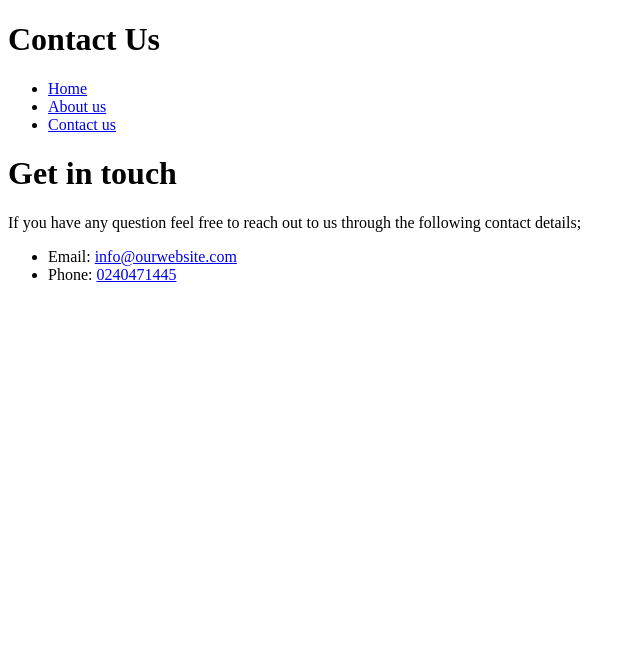
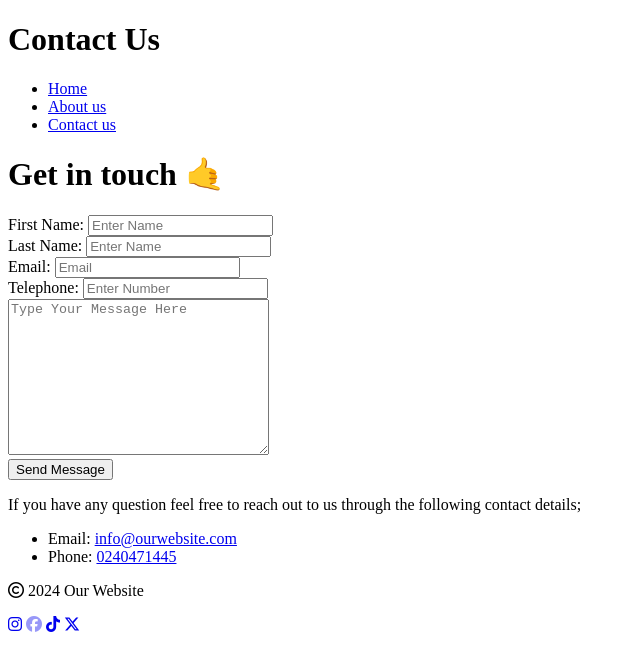
Before and after one commit to seldeo/Homework3, a plain HTML site: page Pages/Contactus.html in a window 1280 px wide. Shown: the whole page, without its empty margins (0-640 px from the left). Drawn offline with Linux system fonts and the light colour scheme.

Commit message:
adding changes in Pages folder

```diff
--- a/Pages/Contactus.html
+++ b/Pages/Contactus.html
@@ -5,6 +5,7 @@
     <meta name="viewport" content="width=, initial-scale=1.0">
     <title>Contact Us</title>
 
+    <script src="https://kit.fontawesome.com/defc012258.js" crossorigin="anonymous"></script>
 </head>
 <body>
     <h1>Contact Us</h1>
@@ -17,7 +18,31 @@
 
         </ul>
     </nav>
-    <h1>Get in touch</h1>
+    <h1>Get in touch 🤙</h1>
+    <Form>
+        <div>
+       <label for="First Name">First  Name:</label>
+        <input type="text" name="First Name" id="" placeholder="Enter Name">
+    </div>
+    <div>
+        <label for="Last Name">Last  Name:</label>
+        <input type="text" name="Last Name" id="" placeholder="Enter Name">
+    </div>
+
+    <div>
+        <label for="Email"> Email:</label>
+        <input type="text" name="Email" id="" placeholder="Email">
+    </div>
+    <div>
+        <label for="Telephone"> Telephone:</label>
+        <input type="number" name="Telephone" id="" placeholder="Enter Number">
+    </div>
+
+     <textarea name="" id="" cols="30" rows="10" placeholder="Type Your Message Here"></textarea>
+     <div>
+        <button type="submit">Send Message</button>
+     </div>
+    </Form>
 
     <p>If you have any question feel free to reach out to us through the following contact details;
 
@@ -27,5 +52,13 @@
          <li>Phone: <a href="0240471445">0240471445</a>
         </ul>
        </nav>
+       <p><i class="fa-regular fa-copyright fa-beat"></i> 2024 Our Website</p>
+
+       <a href="https://www.instagram.com/"><i class="fa-brands fa-instagram fa-flip"></i></a>
+<a href="https://www.facebook.com/"><i class="fa-brands fa-facebook fa-beat-fade"></i></a>
+<a href="https://www.tiktok.com/en/"><i class="fa-brands fa-tiktok fa-fade"></i></a>
+<a href="https://twitter.com/?lang=en"><i class="fa-brands fa-x-twitter fa-beat"></i></a>
+
+
 </body>
 </html>
```
Also changed, not shown: Pages/Aboutus.html (+8 -0 lines).
